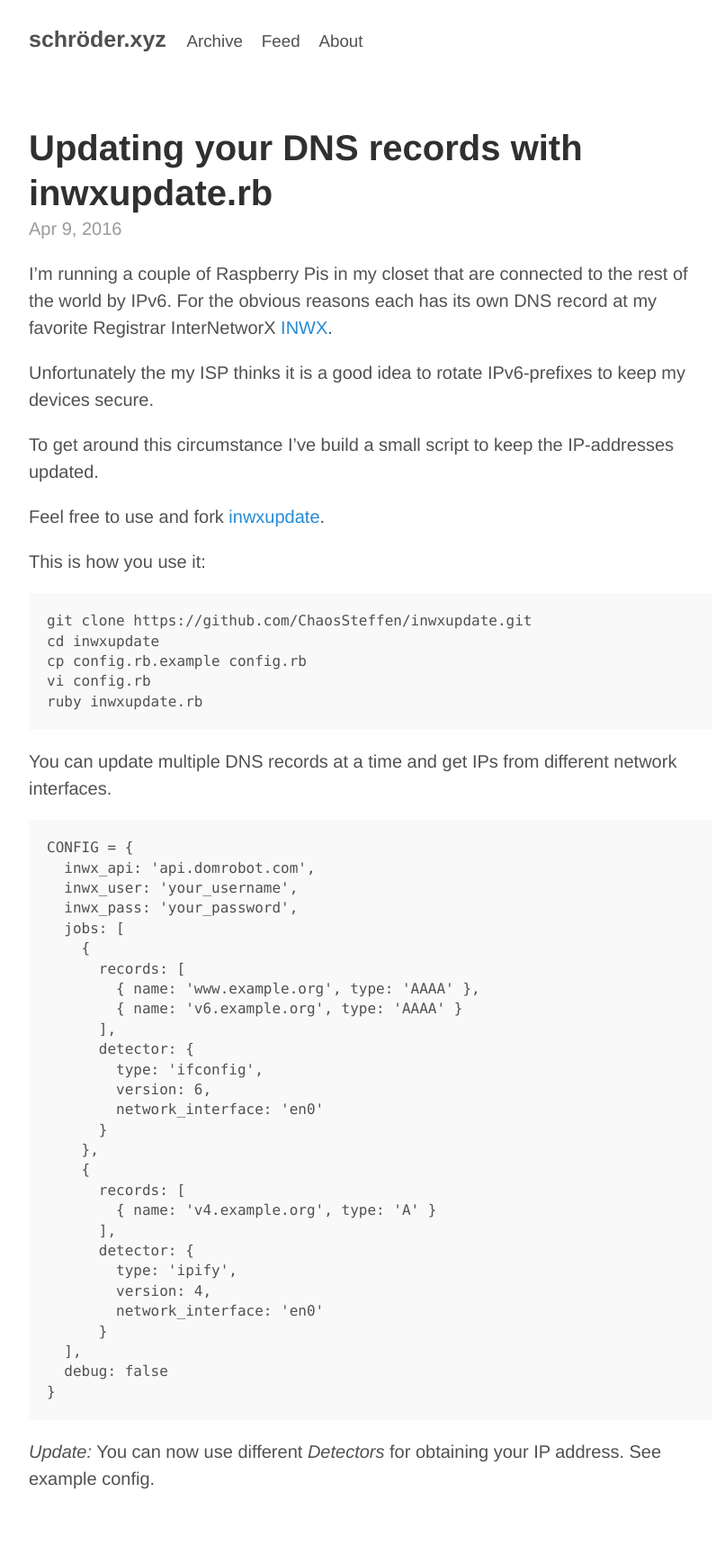
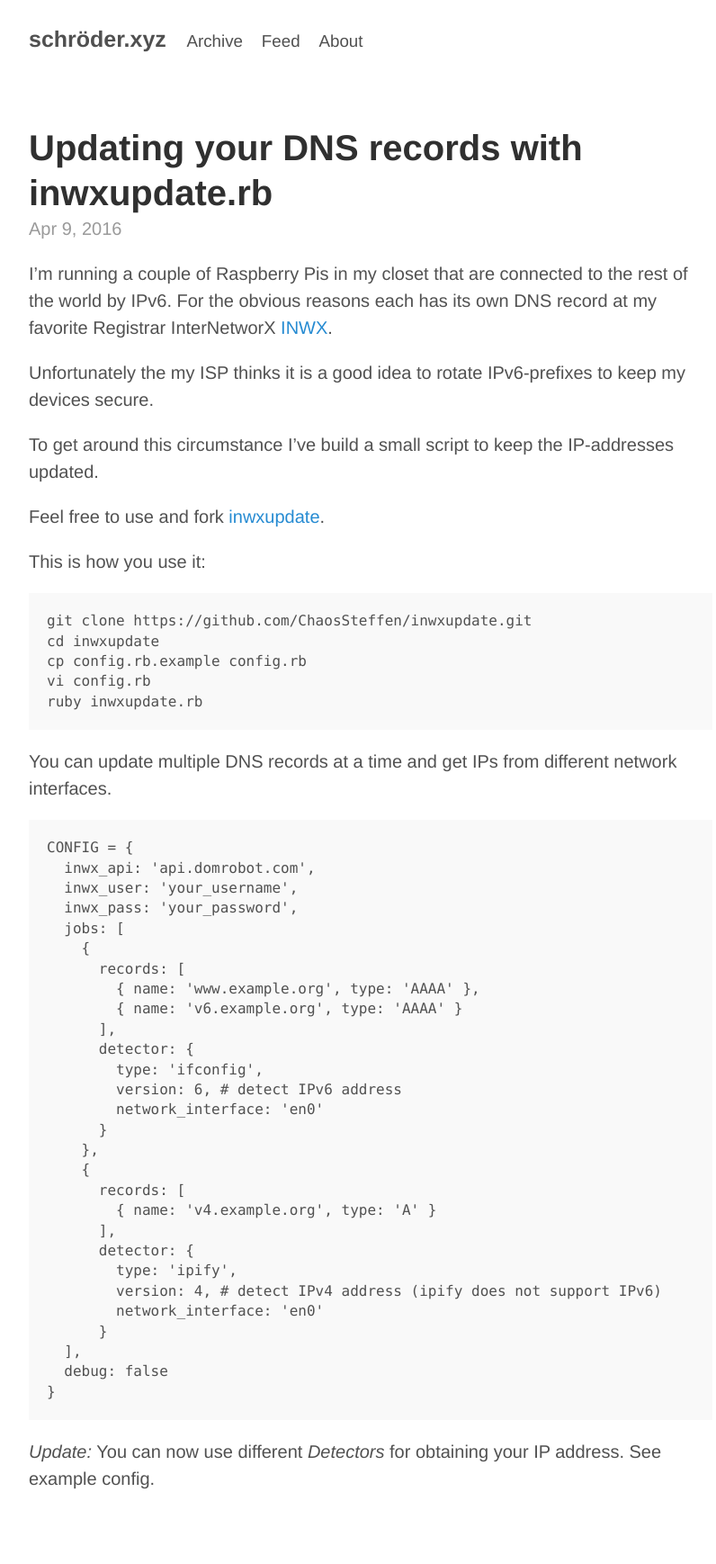
Before and after one commit to ChaosSteffen/ChaosSteffen.github.io, a Jekyll site: the page built from _posts/2016-04-09-Updating-your-dns-settings-with-inwxupdate-rb.md, in a window 1280 px wide. Shown: the whole page at 90% size, without its empty margins (228-1024 px from the left). Built offline with Jekyll 4.4.1, drawn with Linux system fonts in a browser that asks for light colours.

Commit message:
Update: inwxupdate

```diff
--- a/_posts/2016-04-09-Updating-your-dns-settings-with-inwxupdate-rb.md
+++ b/_posts/2016-04-09-Updating-your-dns-settings-with-inwxupdate-rb.md
@@ -36,7 +36,7 @@ CONFIG = {
       ],
       detector: {
         type: 'ifconfig',
-        version: 6,
+        version: 6, # detect IPv6 address
         network_interface: 'en0'
       }
     },
@@ -46,7 +46,7 @@ CONFIG = {
       ],
       detector: {
         type: 'ipify',
-        version: 4,
+        version: 4, # detect IPv4 address (ipify does not support IPv6)
         network_interface: 'en0'
       }
   ],
```
